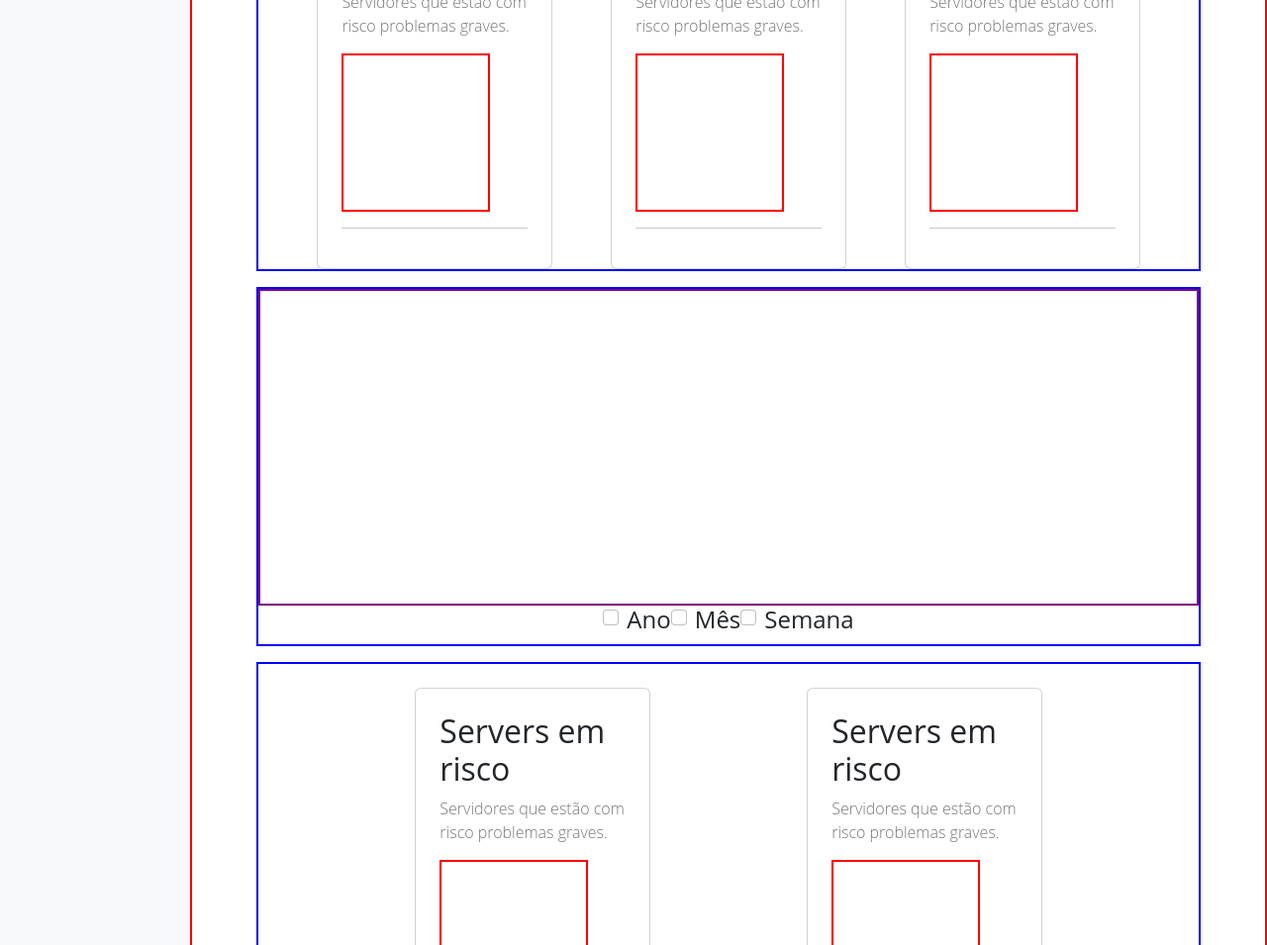
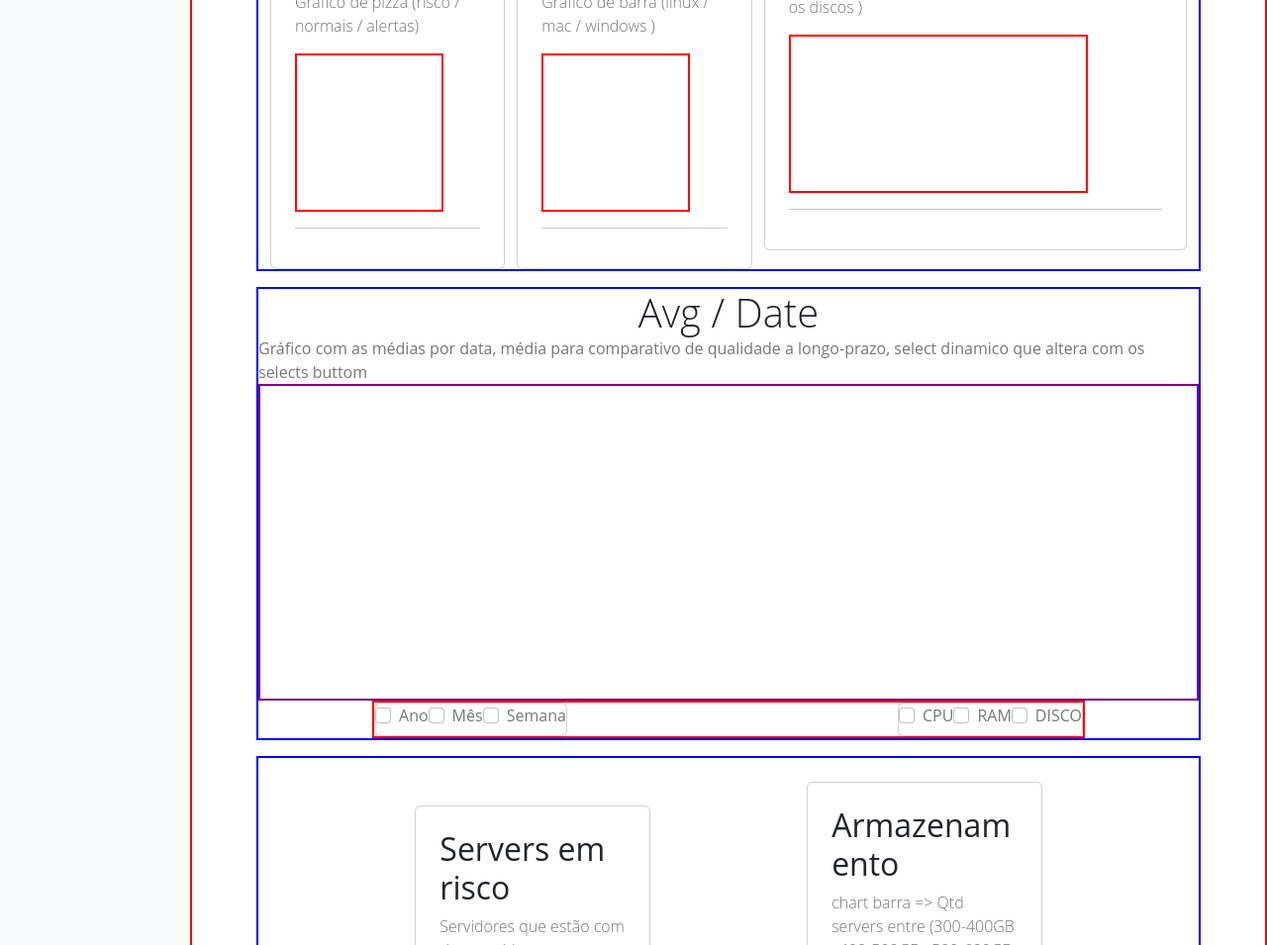
Before and after one commit to project-pardalis/project-pardalis, a website: page site/public/dados-gerais.html in a window 1280 px wide. Shown: the part 461-1416 px from the top of the page at 99% size. Drawn offline with nearby package versions, Linux system fonts and the light colour scheme.

Commit message:
mudanças visuais tela dados gerais

```diff
--- a/site/public/dados-gerais.html
+++ b/site/public/dados-gerais.html
@@ -110,7 +110,7 @@
                 <div class="card cards-general-data mt-4 p-4 d-flex flex-column"
                     style="height: fit-content; width: 25%; ">
                     <div class="h2">Servers em risco</div>
-                    <p class="lead small-font">Servidores que estão com risco problemas graves.
+                    <p class="lead small-font">Gráfico de pizza (risco / normais / alertas)
                     </p>
                     <div class="box-minichart-general"> <canvas id="serverRiskPie"></canvas></div>
                     <hr>
@@ -119,17 +119,18 @@
 
                 <div class="card cards-general-data mt-4 p-4 d-flex flex-column"
                     style="height: fit-content; width: 25%; ">
-                    <div class="h2">Servers em risco</div>
-                    <p class="lead small-font">Servidores que estão com risco problemas graves.
+                    <div class="h2">Sistema operacional </div>
+                    <p class="lead small-font">Gráfico de barra (linux / mac / windows )
                     </p>
                     <div class="box-minichart-general"> </div>
                     <hr>
 
                 </div>
                 <div class="card cards-general-data mt-4 p-4 d-flex flex-column"
-                    style="height: fit-content; width: 25%; ">
-                    <div class="h2">Servers em risco</div>
-                    <p class="lead small-font">Servidores que estão com risco problemas graves.
+                    style="height: fit-content; width: 45%; ">
+                    <div class="h2">Média armazenamento </div>
+                    <p class="lead small-font"> chart linha => (semana / média de uso gb de todos os discos )
+
                     </p>
                     <div class="box-minichart-general"> </div>
                     <hr>
@@ -139,34 +140,68 @@
 
             <div class="center box-general justify-content-evenly flex-column"
                 style="width:90%; border:2px solid blue;">
-
+                <div class="display-6">Avg / Date</div>
+                <div class="small-font">
+                    Gráfico com as médias por data, média para comparativo de qualidade a longo-prazo, select dinamico
+                    que altera com os selects buttom
+                </div>
                 <div class="box-mensal-chart">
 
                 </div>
                 <div class="center">
-                    <div class="center">
+                    <div class="center justify-content-between " style="border: 2px solid red; width: 45rem;">
+                        <div class="card d-flex  flex-md-row">
                             <div class="form-check">
-                            <input class="form-check-input" type="checkbox" value="" id="flexCheckDefault">
+                                <input class="form-check-input" type="checkbox" value="" id="anoCheckBox">
                                 <label class="form-check-label h4" for="flexCheckDefault">
-                                Ano
+                                    <div class="small-font">Ano</div>
                                 </label>
 
                             </div>
                             <div class="form-check">
-                            <input class="form-check-input" type="checkbox" value="" id="flexCheckDefault">
+                                <input class="form-check-input" type="checkbox" value="" id="mesCheckBox">
                                 <label class="form-check-label h4" for="flexCheckDefault">
-                                Mês
+                                    <div class="small-font">Mês</div>
                                 </label>
 
                             </div>
                             <div class="form-check">
-                            <input class="form-check-input" type="checkbox" value="" id="flexCheckDefault">
+                                <input class="form-check-input" type="checkbox" value="" id="semanaCheckBox">
                                 <label class="form-check-label h4" for="flexCheckDefault">
-                                Semana
+                                    <div class="small-font">Semana</div>
                                 </label>
 
                             </div>
+
                         </div>
+                        <div class="card d-flex flex-md-row">
+                            <div class="form-check">
+                                <input class="form-check-input" type="checkbox" value="" id="cpuCheckBox">
+                                <label class="form-check-label h4" for="flexCheckDefault">
+                                    <div class="small-font">CPU</div>
+                                </label>
+
+                            </div>
+                            <div class="form-check">
+                                <input class="form-check-input" type="checkbox" value="" id="ramCheckBox">
+                                <label class="form-check-label h4" for="flexCheckDefault">
+                                    <div class="small-font">RAM</div>
+                                </label>
+
+                            </div>
+                            <div class="form-check">
+                                <input class="form-check-input" type="checkbox" value="" id="discoCheckBox">
+                                <label class="form-check-label h4" for="flexCheckDefault">
+                                    <div class="small-font">DISCO</div>
+                                </label>
+
+                            </div>
+
+                        </div>
+
+
+                    </div>
+
                 </div>
             </div>
             <div class="center-row box-general justify-content-evenly" style="width:90%; border:2px solid blue;">
@@ -182,8 +217,9 @@
 
                 <div class="card cards-general-data mt-4 p-4 d-flex flex-column"
                     style="height: fit-content; width: 25%; ">
-                    <div class="h2">Servers em risco</div>
-                    <p class="lead small-font">Servidores que estão com risco problemas graves.
+                    <div class="h2">Armazenamento </div>
+                    <p class="lead small-font"> chart barra => Qtd servers entre (300-400GB , 400-500GB , 500-600GB ,
+                        >600GB )
                     </p>
                     <div class="box-minichart-general"> </div>
                     <hr>
```
Lines whose indentation alone changed are shown as unchanged.
